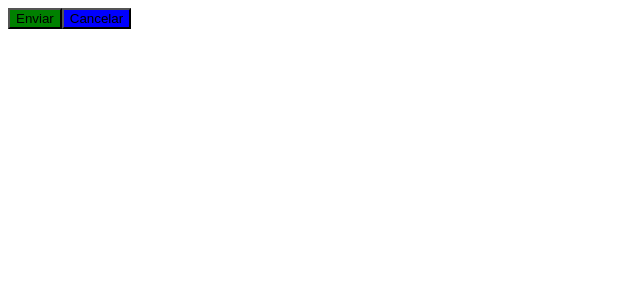
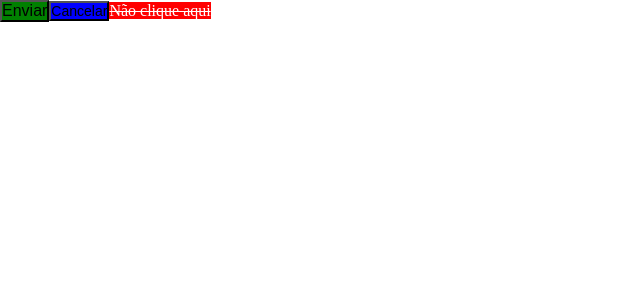
Before and after one commit to Brunolinonsc/AulasEBAC, a React (Create React App) app: page / in a window 1280 px wide. Shown: the top 300 px of the page, without its empty margins (0-640 px from the left). Built offline with nearby package versions, Linux system fonts and the light colour scheme.

Commit message:
Atualizaççao
Criando o ambiente de desenvolvimento

```diff
--- a/src/App.tsx
+++ b/src/App.tsx
@@ -1,7 +1,13 @@
-import Botao from './teste'
+import Teste from './teste'
+import EstileGlobal from './styles'
 
 function App() {
-  return <Botao/>
+  return (
+    <>
+      <EstileGlobal />
+      <Teste />
+    </>
+  )
 }
 
 export default App
--- /dev/null
+++ b/src/styles.ts
@@ -0,0 +1,9 @@
+import { createGlobalStyle } from 'styled-components'
+
+const EstileGlobal = createGlobalStyle`
+  *{
+    margin: 0;
+    padding: 0;
+}
+`
+export default EstileGlobal
--- a/src/teste.tsx
+++ b/src/teste.tsx
@@ -2,21 +2,31 @@ import styled from 'styled-components'
 
 type BotaoProps = {
   principal: boolean
+  fontSize?: string
 }
 
 const Botao = styled.button<BotaoProps>`
   background-color: ${(props) => (props.principal ? 'green' : 'blue')};
+  font-size: ${(props) => props.fontSize || '16px'};
 `
 
 const BotaoPerigo = styled(Botao)`
-background-color: red
-color: #fff
+  background-color: red;
+  color: #fff;
+  text-decoration: line-through;
+  span {
+  }
 `
 function Teste() {
   return (
     <>
       <Botao principal>Enviar</Botao>
-      <Botao principal={false}>Cancelar </Botao>
+      <Botao fontSize="14px" principal={false}>
+        Cancelar
+      </Botao>
+      <BotaoPerigo as="a" principal>
+        <span>Não clique aqui</span>
+      </BotaoPerigo>
     </>
   )
 }
```
